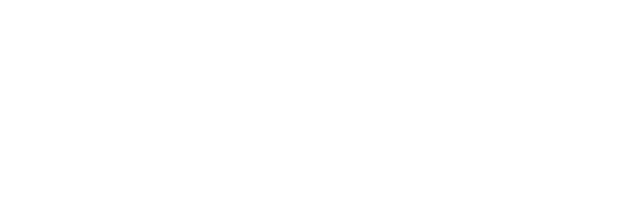
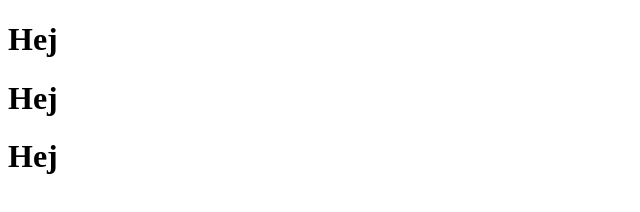
Before and after one commit to Broscan/Conflict-Resolution2, a plain HTML site: page index.html in a window 1280 px wide. Shown: the whole page, without its empty margins (0-640 px from the left). Drawn offline with Linux system fonts and the light colour scheme.

Commit message:
Wrote hej

```diff
--- a/index.html
+++ b/index.html
@@ -5,5 +5,9 @@
     <meta name="viewport" content="width=device-width, initial-scale=1.0" />
     <title>Document</title>
   </head>
-  <body></body>
+  <body>
+    <h1>Hej</h1>
+    <h1>Hej</h1>
+    <h1>Hej</h1>
+  </body>
 </html>
```
